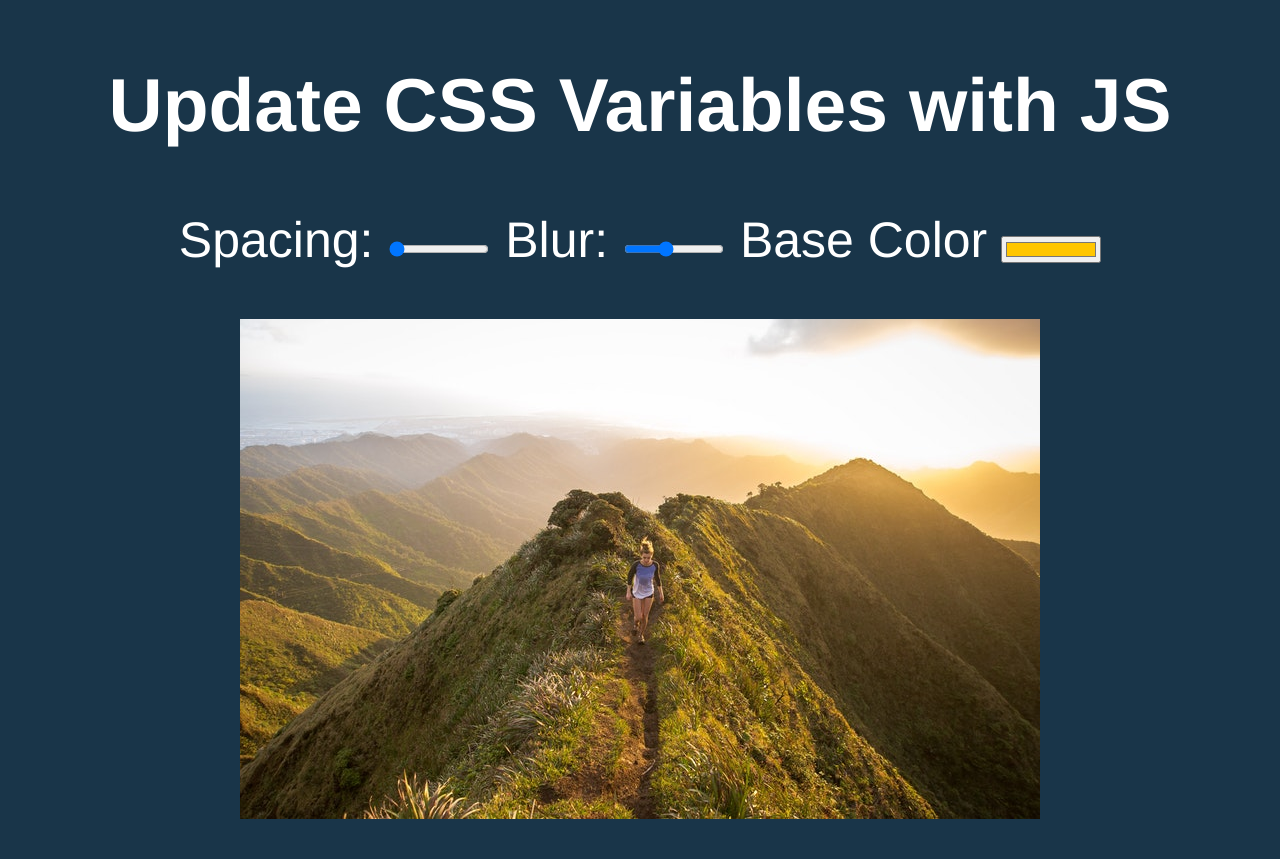
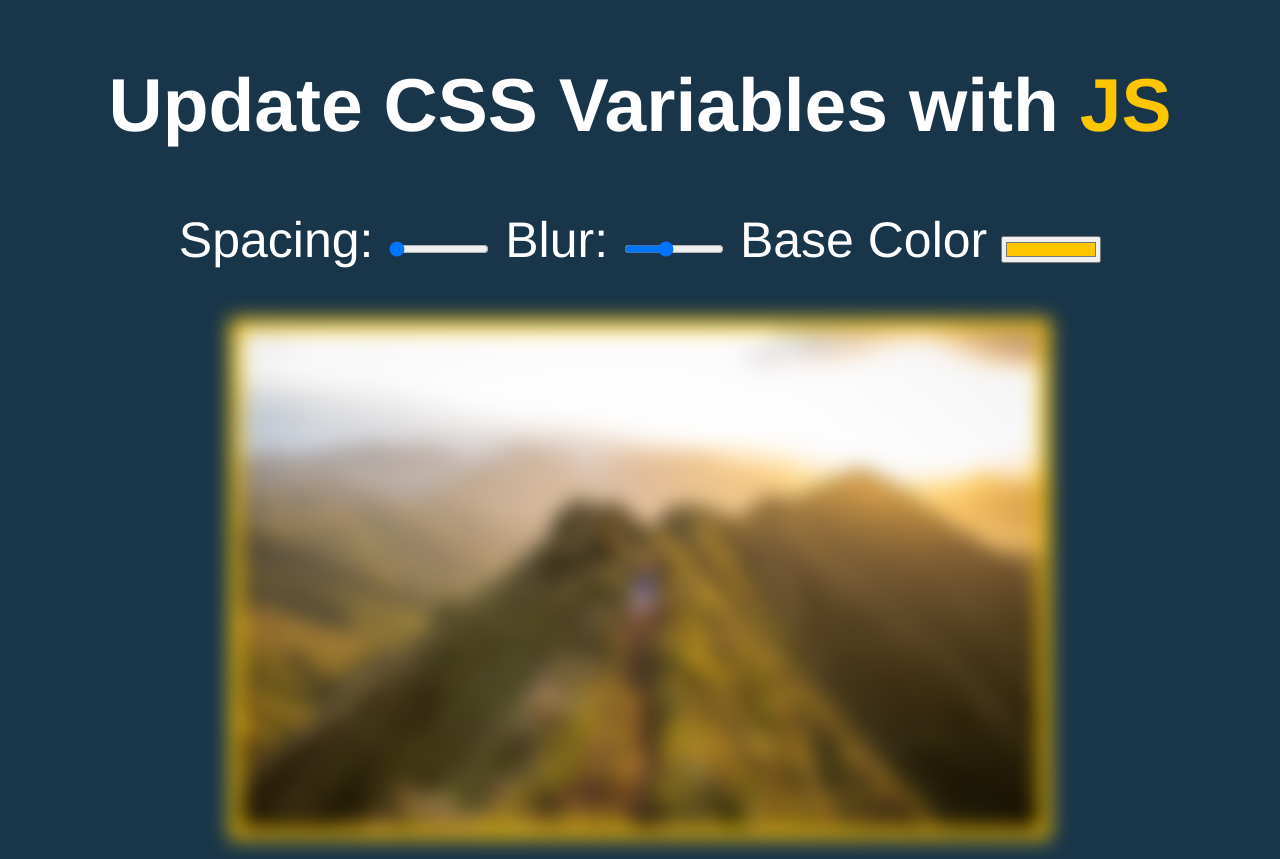
Before and after one commit to dh-46/JavaScript30_dh46.tw, a plain HTML site: page 03 - CSS Variables/index-DH46.html in a window 1280 px wide. Drawn offline with Linux system fonts and the light colour scheme.

Commit message:
update day03

```diff
--- a/03 - CSS Variables/index-DH46.html
+++ b/03 - CSS Variables/index-DH46.html
@@ -21,6 +21,21 @@
   <img src="03_pic.jpg">
 
   <style>
+	:root {
+		--base:  #ffc600;
+		--spacing: 10px;
+		--blur: 10px;
+	}
+
+	img {
+		padding: var(--spacing);
+		background: var(--base);
+		filter: blur(var(--blur));
+	}
+
+	.hl {
+		color: var(--base);
+	}
 
     /*
       misc styles, nothing to do with CSS variables
@@ -45,6 +60,31 @@
   </style>
 
   <script>
+	const inputs = document.querySelectorAll('.controls input');
+
+	// 處理update
+	function handleUpdate() {
+		// console.log(this.value);
+		// 透過dataset物件取得data-
+		// console.log(this.dataset);
+		// 取得被觸發的元素名稱 (name attribute)
+		// console.log(this.name);
+
+		// dataset有sizing就指定給suffix，沒有就為空 (像是color就沒有'px'做為後綴)
+		// 常數指定中使用or判斷? (沒學過? 邏輯運算子的使用)
+		const suffix = this.dataset.sizing || '';
+
+		// setProperty => key,value
+		// 為什麼是帶入this.name => HTML中name屬性的值有事先調整好對應CSS的變數名稱
+		document.documentElement.style.setProperty(`--${this.name}`,this.value + suffix);
+	}
+
+	// 透過forEach取出每個input，並加上addEventListener (change)
+	inputs.forEach(input => input.addEventListener('change', handleUpdate));
+	// 增加mousemove的傾聽器，使其滑動bar也會有效果
+	// 但是這邊並不完整，因為目前的設計是只要滑鼠經過input上方都會觸發 (這邊可以再多加其他傾聽器，例如滑鼠放掉才改變之類的)
+	inputs.forEach(input => input.addEventListener('mousemove', handleUpdate));
+
   </script>
 
 </body>
```
Also changed, not shown: 03 - CSS Variables/readme.md.
